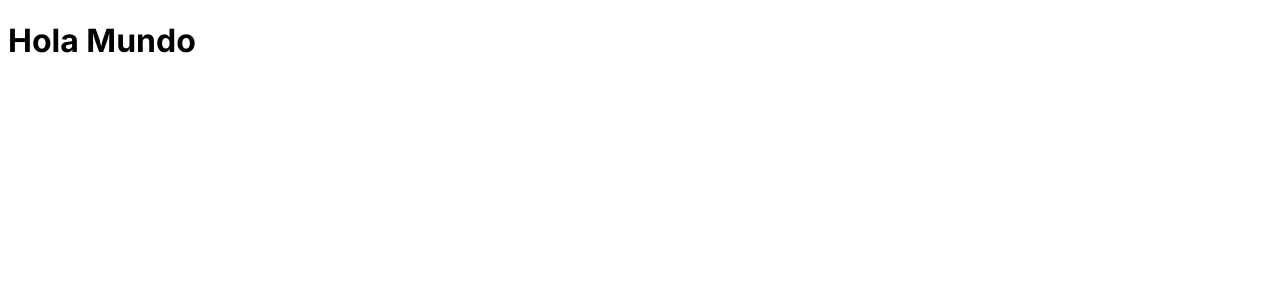
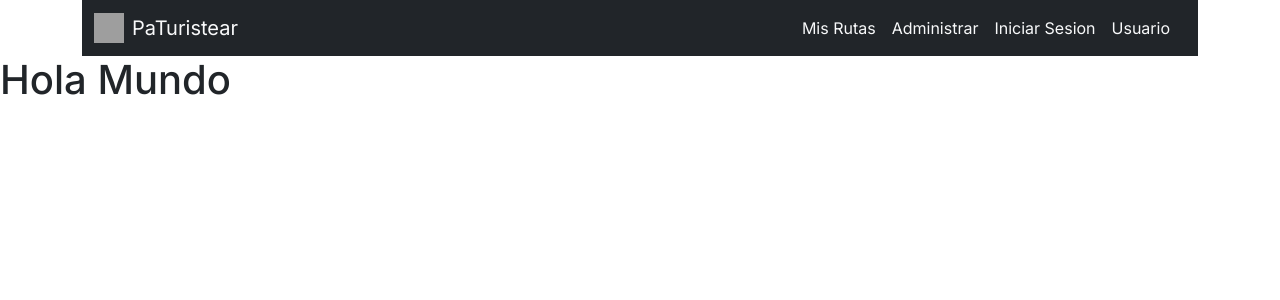
Before and after one commit to Raul-madero/paturistear, a Next.js app: page / in a window 1280 px wide. Shown: the top 300 px of the page. Built offline with nearby package versions, Linux system fonts and the light colour scheme; grey boxes are pictures that could not be loaded.

Commit message:
Terminé el header

```diff
--- a/package.json
+++ b/package.json
@@ -10,6 +10,7 @@
   },
   "dependencies": {
     "boostrap": "^2.0.0",
+    "bootstrap": "^5.3.3",
     "next": "14.1.4",
     "react": "^18",
     "react-bootstrap": "^2.10.2",
--- a/src/app/components/Header.jsx
+++ b/src/app/components/Header.jsx
@@ -1,10 +1,37 @@
-import { Container } from "react-bootstrap"
+import { Container, Image, Nav, NavLink, Navbar, NavbarBrand, NavbarCollapse, NavbarToggle } from "react-bootstrap"
 
 
 const Header = () => {
+    const logo = "https://i.ibb.co/DRhxdbr/logo.png"
     return (
         <Container>
-
+            <Navbar expand="md" className="bg-dark navbar-light">
+                <Container>
+                    <NavbarBrand href="/" className="text-light">
+                        <Image
+                            src={logo}
+                            alt="Logo paTuristear"
+                            width={30}
+                            height={30}
+                            className="d-inline-block align-top me-2"
+                        />
+                        PaTuristear
+                    </NavbarBrand>
+                    <NavbarToggle aria-controls="basic-navbar" className="border border-light">
+                        <svg xmlns="http://www.w3.org/2000/svg" width="40" height="40" fill="#fff" className="bi bi-list" viewBox="0 0 16 16">
+                            <path fillRule="evenodd" d="M2.5 12a.5.5 0 0 1 .5-.5h10a.5.5 0 0 1 0 1H3a.5.5 0 0 1-.5-.5m0-4a.5.5 0 0 1 .5-.5h10a.5.5 0 0 1 0 1H3a.5.5 0 0 1-.5-.5m0-4a.5.5 0 0 1 .5-.5h10a.5.5 0 0 1 0 1H3a.5.5 0 0 1-.5-.5"/>
+                        </svg>
+                    </NavbarToggle>
+                    <NavbarCollapse id="basic-navbar">
+                        <Nav className="ms-auto me-2">
+                            <NavLink href="/" className="text-light">Mis Rutas</NavLink>
+                            <NavLink href="/" className="text-light">Administrar</NavLink>
+                            <NavLink href="/" className="text-light">Iniciar Sesion</NavLink>
+                            <NavLink href="/" className="text-light">Usuario</NavLink>
+                        </Nav>
+                    </NavbarCollapse>
+                </Container>
+            </Navbar>
         </Container>
     )
 }
--- a/src/app/layout.js
+++ b/src/app/layout.js
@@ -1,4 +1,6 @@
 import { Inter } from "next/font/google";
+import 'bootstrap/dist/css/bootstrap.min.css';
+import Header from "./components/Header";
 
 const inter = Inter({ subsets: ["latin"] });
 
@@ -10,7 +12,10 @@ export const metadata = {
 export default function RootLayout({ children }) {
   return (
     <html lang="en">
-      <body className={inter.className}>{children}</body>
+      <body className={inter.className}>
+        <Header />
+        {children}
+      </body>
     </html>
   );
 }
```
Also changed, not shown: src/assets/img/logo.png (added), 1 other file (tests, documents, lock files or other folders).
